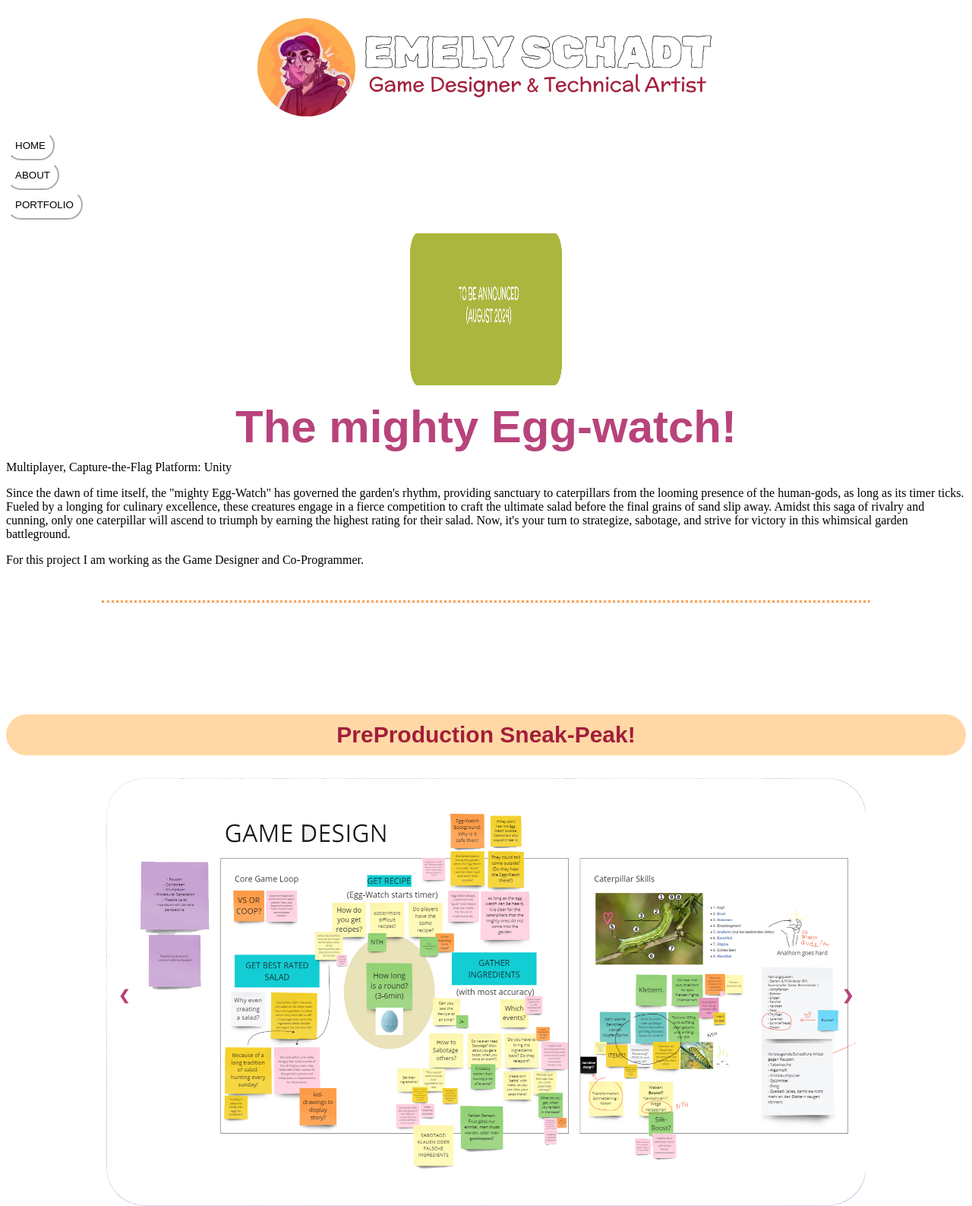
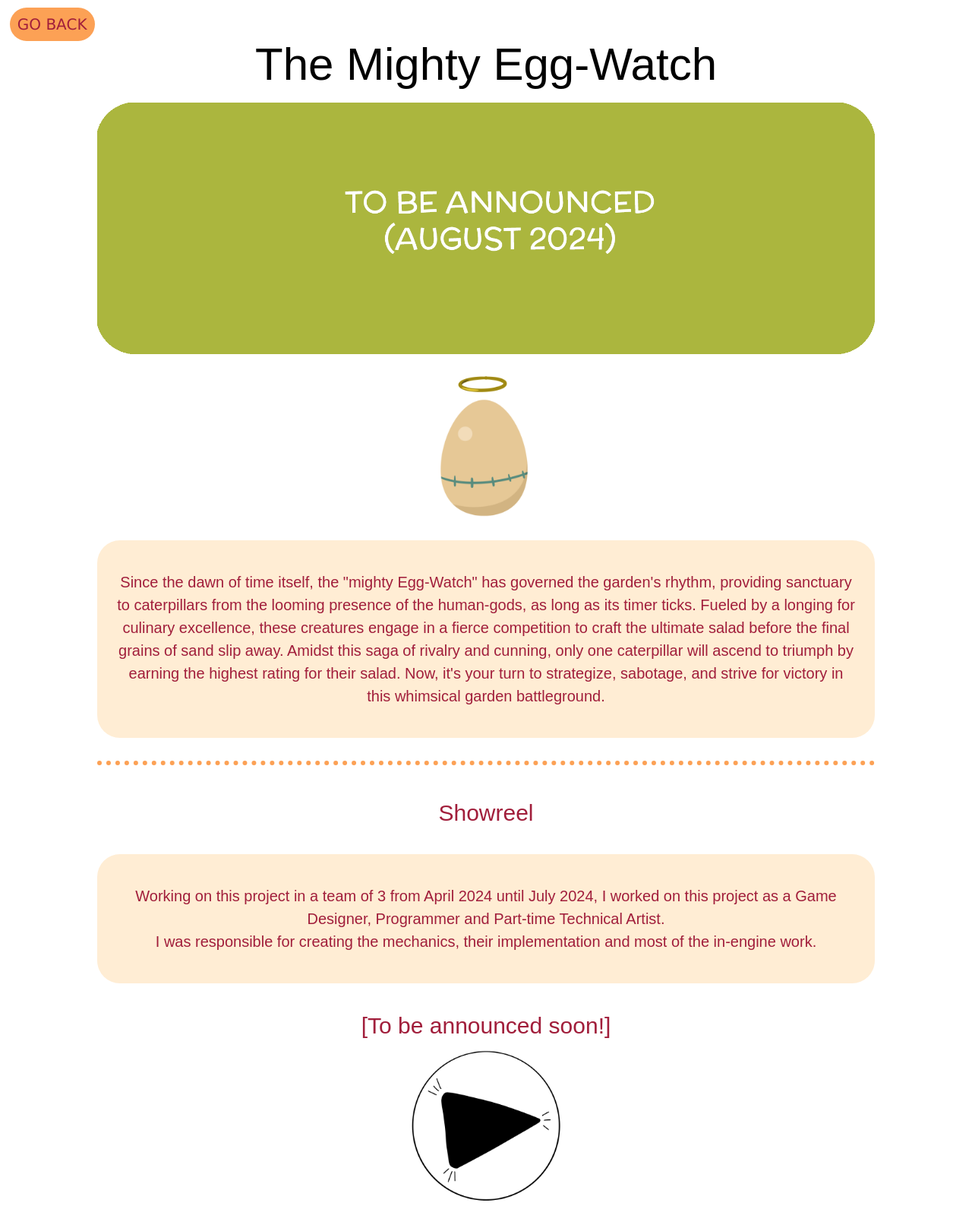
Before and after one commit to Sleevyyy/site.sleevy, a website: page themightyeggwatch.html in a window 1280 px wide. Shown: the top 1587 px of the page at 76% size. Drawn offline with Linux system fonts and the light colour scheme; a web font is replaced by a local one.

Commit message:
Mighty Eggwatch finished

```diff
--- a/themightyeggwatch.html
+++ b/themightyeggwatch.html
@@ -1,12 +1,15 @@
 <!DOCTYPE html>
 <head>
 
-    <title>The mighty Egg-watch!</title>
+    <title>The mighty Egg-Watch</title>
     <link rel="stylesheet" href="style.css">
+    <link rel="stylesheet" href="w3.css">
     <link href="https://fonts.googleapis.com/css2?family=Rubik+Scribble&display=swap" rel="stylesheet">
     <link href="https://fonts.googleapis.com/css2?family=McLaren&family=Rubik+Scribble&display=swap" rel="stylesheet">
-    <meta name="viewport" content="width=device-width, initial-scale=1">
     <link rel="icon" type="image/png" href="images/pageicon.png">
+    <meta name="viewport" content="width=device-width, initial-scale=1.0">
+    <meta charset="UTF-8"/>
+    <meta http-equiv="X-UA-Compatible" content="IE=edge"/>
 
     <style>
         * {box-sizing: border-box}
@@ -50,48 +53,42 @@
         </style>
 </head>
 <body>
-             <!--Header-->
-             <img src="images/banner_header_small.png" height="164" width="640" class="center">
+    <a href="prehome.html"><backbutton class=".animate__animated.animate__bounce">GO BACK</backbutton></a>
+    <h1 class="center">The Mighty Egg-Watch</h1>
+    <br>
+    <br>
+    <img src="images/banner_mighteggwatch.png" height="620" width="1920" alt="banner_themightyeggwatch" class="portfolio_banner">
+    <br>
+    <img src="images/eggwatch_logo.png" class="center" width="200px">
 
-
-            <!--FrontLine-->
-            <div id="buttonline">
-                <div><a href="index.html">
-                    <button class="button">HOME </button>
-                </a></div>
-
-                <div><a href="persona.html">
-                    <button class="button">ABOUT </button>
-                </a></div>
-
-                <div><a href="portfolio.html">
-                    <button class="button">PORTFOLIO </button>
-                </a></div>
-            </div>
+    <br>
+        <div class="project-background">
+        <h4 class="center">            Since the dawn of time itself, the "mighty Egg-Watch" has governed the garden's rhythm,
+            providing sanctuary to caterpillars from the looming presence of the human-gods, as long as its timer ticks.
+            Fueled by a longing for culinary excellence, these creatures engage in a fierce competition to craft the
+            ultimate salad before the final grains of sand slip away. Amidst this saga of rivalry and cunning, only
+            one caterpillar will ascend to triumph by earning the highest rating for their salad. Now, it's your turn to
+            strategize, sabotage, and strive for victory in this whimsical garden battleground.</h4>
+        </div>
         <br>
-
-        <img src="images/banner_mighteggwatch.png" height="620" width="1920" alt="banner_manoverboard" title="Banner Man Overboard!" class="portfolio_img">
-        <h6>The mighty Egg-watch!</h6>
-        <p2>Multiplayer, Capture-the-Flag</p2>
-        <p2>Platform: Unity</p2>
+        <hr class="center">
         <br>
-
-        <p>
-            Since the dawn of time itself, the "mighty Egg-Watch" has governed the garden's rhythm, providing sanctuary to caterpillars from the looming presence of the human-gods, as long as its timer ticks. Fueled by a longing for culinary excellence, these creatures engage in a fierce competition to craft the ultimate salad before the final grains of sand slip away. Amidst this saga of rivalry and cunning, only one caterpillar will ascend to triumph by earning the highest rating for their salad. Now, it's your turn to strategize, sabotage, and strive for victory in this whimsical garden battleground.</p>
-
-        <p2>For this project I am working as the Game Designer and Co-Programmer.</p2>
+        <h2>Showreel</h2>
         <br>
+        <div class="project-background">
+          <h4 class="center">Working on this project in a team of 3 from April 2024 until July 2024,
+            I worked on this project as a Game Designer, Programmer and Part-time Technical Artist.<br>
+            I was responsible for creating the mechanics, their implementation and most of the in-engine work.</h4>
+        </div>
         <br>
+        <h2>[To be announced soon!]</h2>
+        <img src="images/youtube_trailer_icon.png" class="center" width="200px">
+    <br>
+    <br>
+    <hr class="center">
+    <br>
+        <h2>PreProduction Sneak-Peak!</h2>
         <br>
-        <hr>
-        <br>
-        <br>
-        <br>
-        <br>
-        <br>
-        <br>
-        <h3>PreProduction Sneak-Peak!</h3>
-
         <div class="slideshow-container">
         <div class="mySlides1">
             <img src="images/sneakpeak_01.png" style="width:100%">
```
Also changed, not shown: images/eggwatch_logo.png (added).
